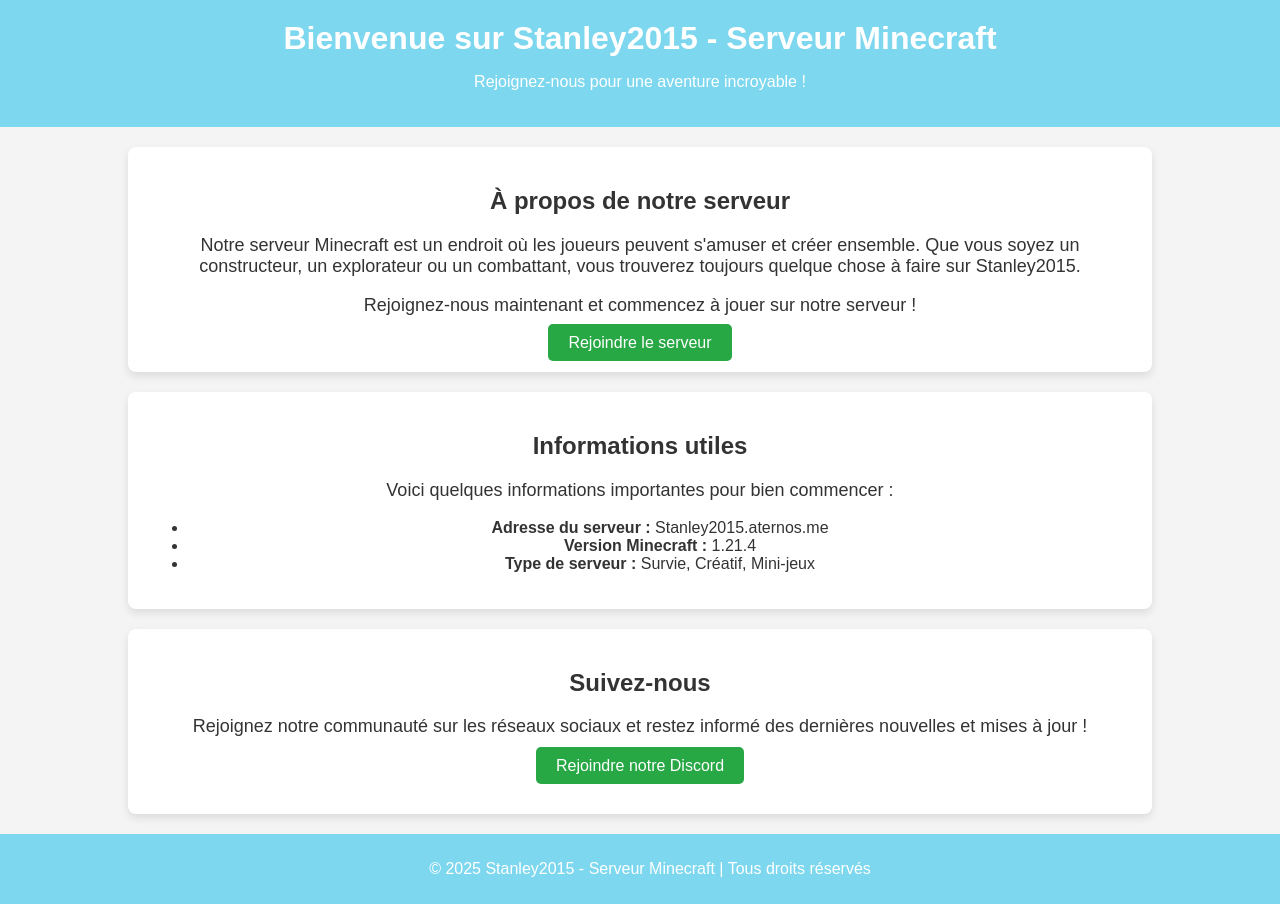
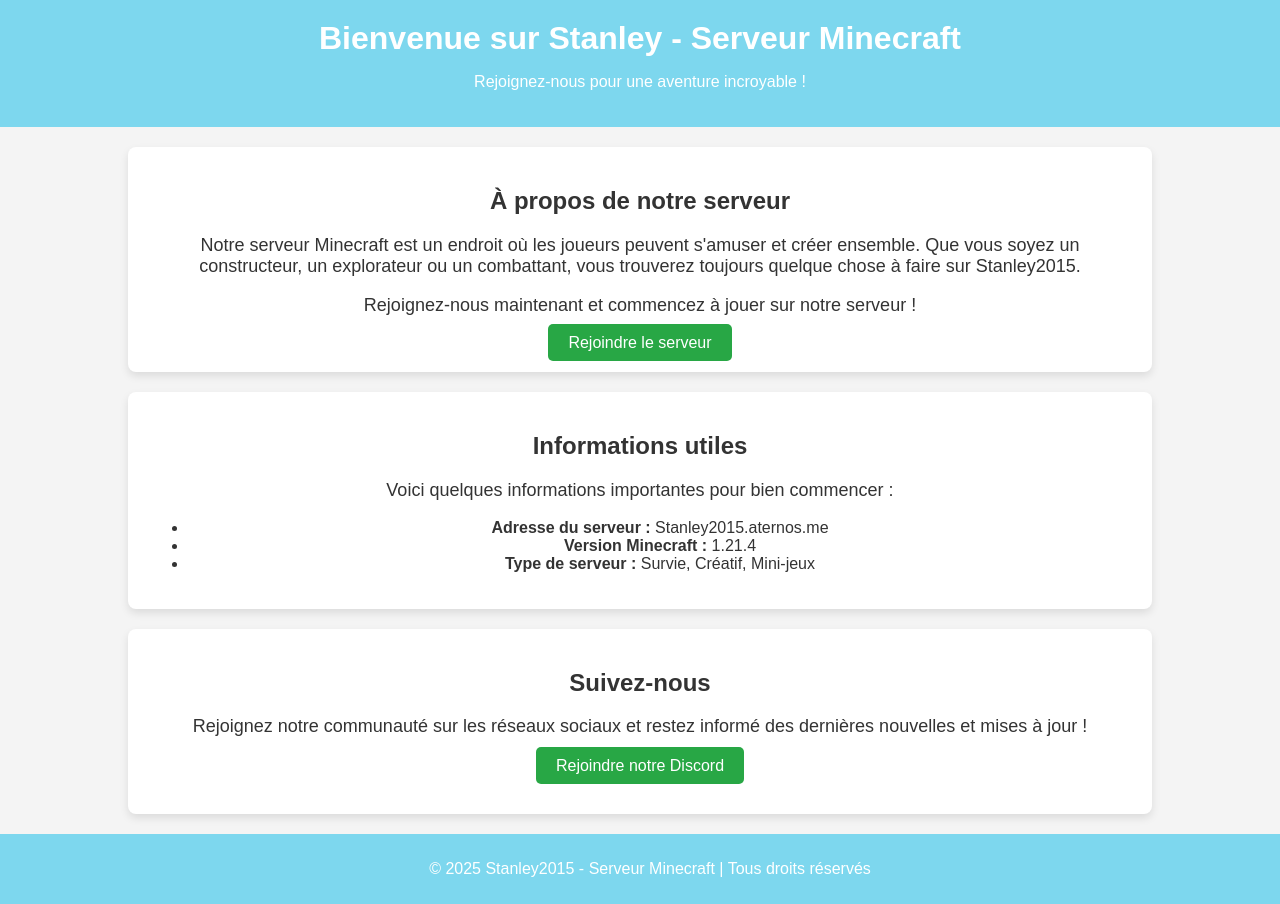
Before and after one commit to ctj66/website, a plain HTML site: page index.html in a window 1280 px wide. Drawn offline with Linux system fonts and the light colour scheme.

Commit message:
j'ai changer le titre

```diff
--- a/index.html
+++ b/index.html
@@ -65,7 +65,7 @@
 <body>
 
 <header>
-    <h1>Bienvenue sur Stanley2015 - Serveur Minecraft</h1>
+    <h1>Bienvenue sur Stanley - Serveur Minecraft</h1>
     <p>Rejoignez-nous pour une aventure incroyable !</p>
 </header>
 
```
